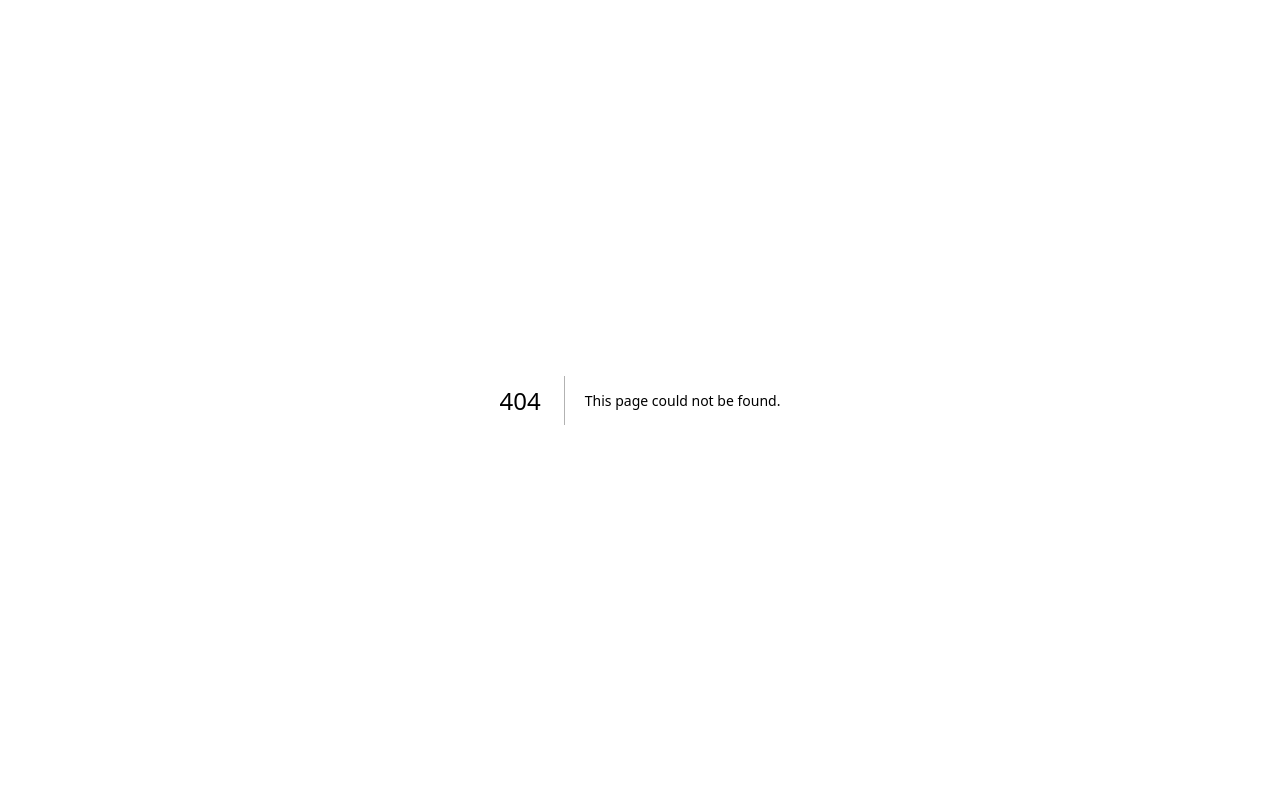
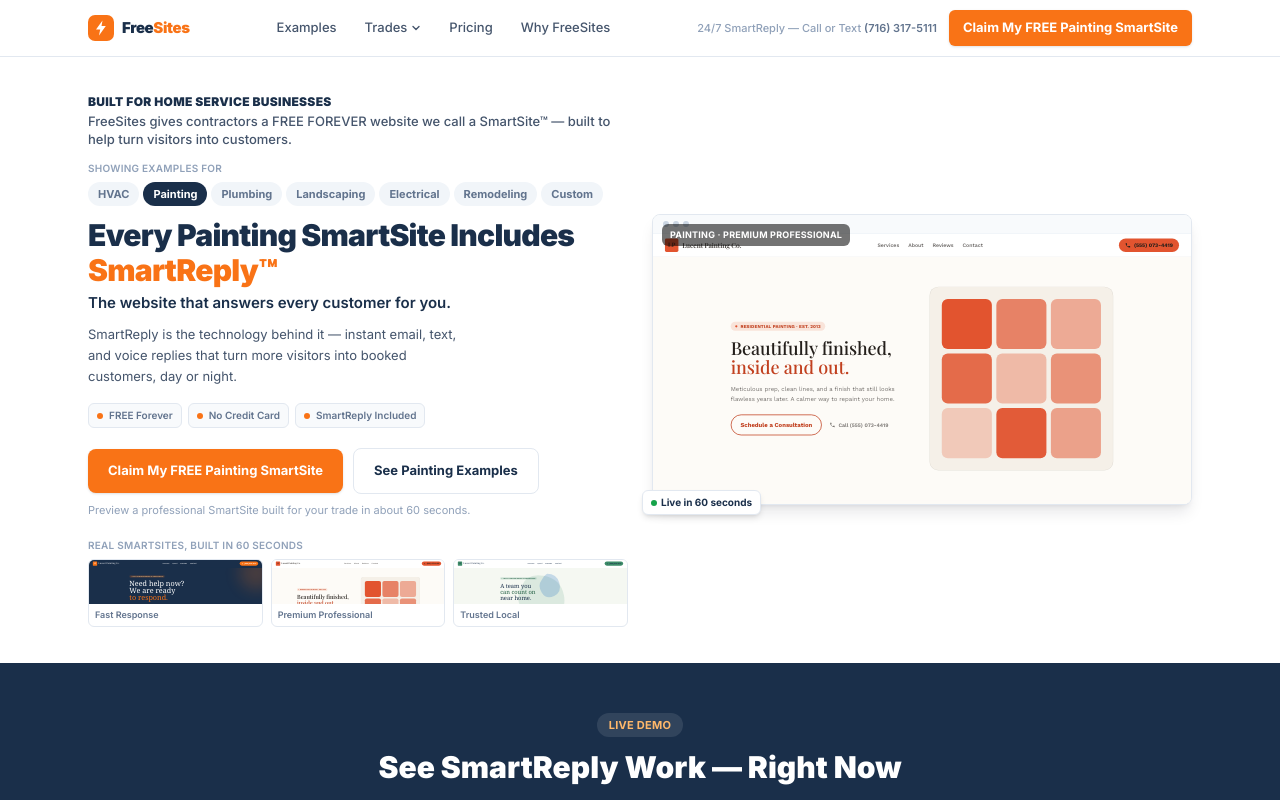
Before and after one commit to lapideas-ai/freesites-com, a Next.js app: page /contractors in a window 1280 px wide. Before the commit this address had no page. Shown: the top 800 px of the page. Built offline with nearby package versions, Linux system fonts and the light colour scheme.

Commit message:
Restore Home Services page at /contractors

```diff
--- /dev/null
+++ b/src/app/contractors/page.tsx
@@ -0,0 +1,19 @@
+import type { Metadata } from "next";
+import { HomeClient } from "@/components/homepage/HomeClient";
+
+export const metadata: Metadata = {
+  title: "FreeSites for Home Service Businesses",
+  description:
+    "FreeSites.com gives home service businesses a FREE SmartSite built to compete for local search, plus SmartReply Voice + SMS so you never miss a customer call — 24/7.",
+  alternates: { canonical: "https://freesites.com/contractors" },
+  openGraph: {
+    title: "FreeSites for Home Service Businesses",
+    description:
+      "A FREE SmartSite built to compete for local search, plus SmartReply Voice + SMS so you never miss a customer call.",
+    url: "https://freesites.com/contractors",
+  },
+};
+
+export default function ContractorsPage() {
+  return <HomeClient />;
+}
```
